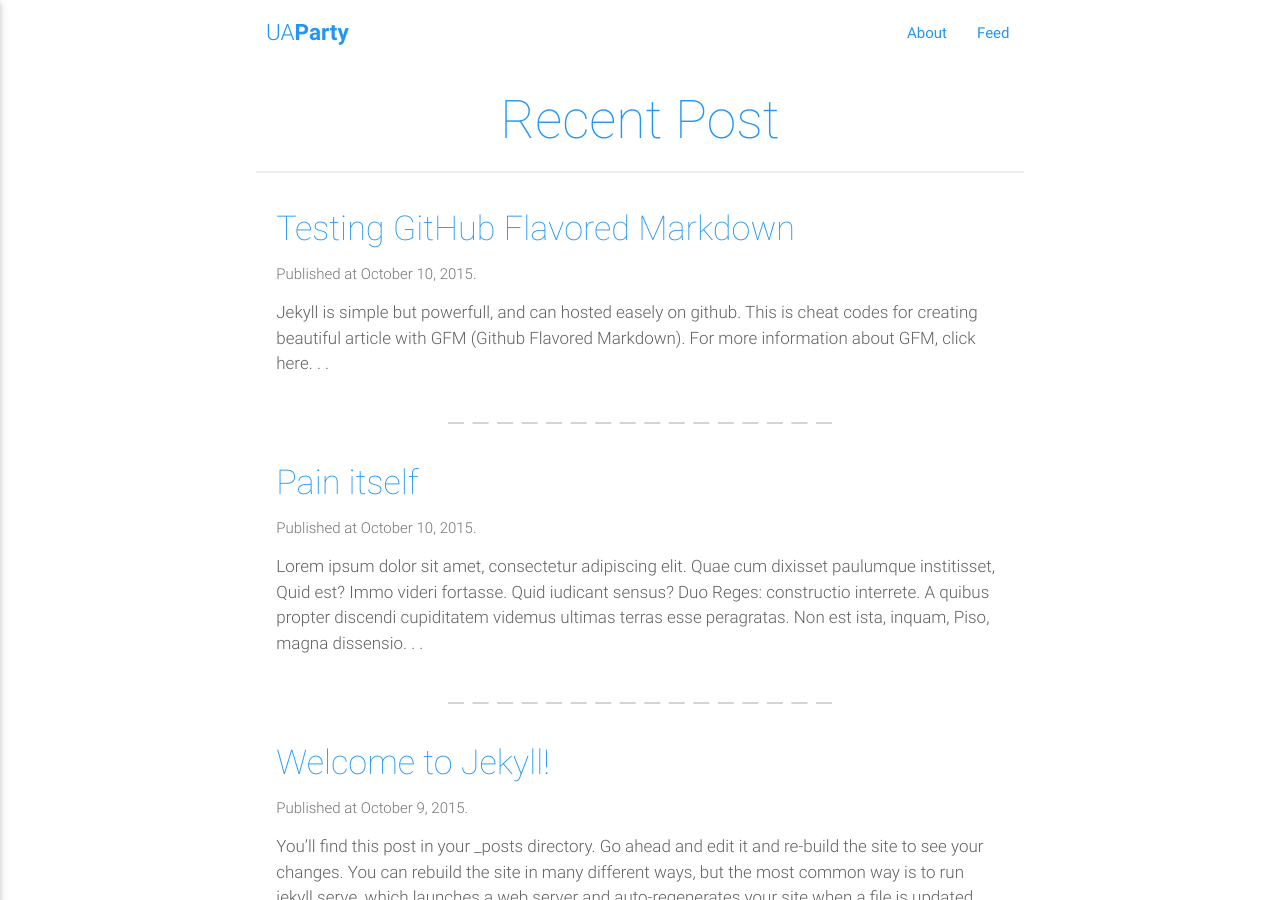
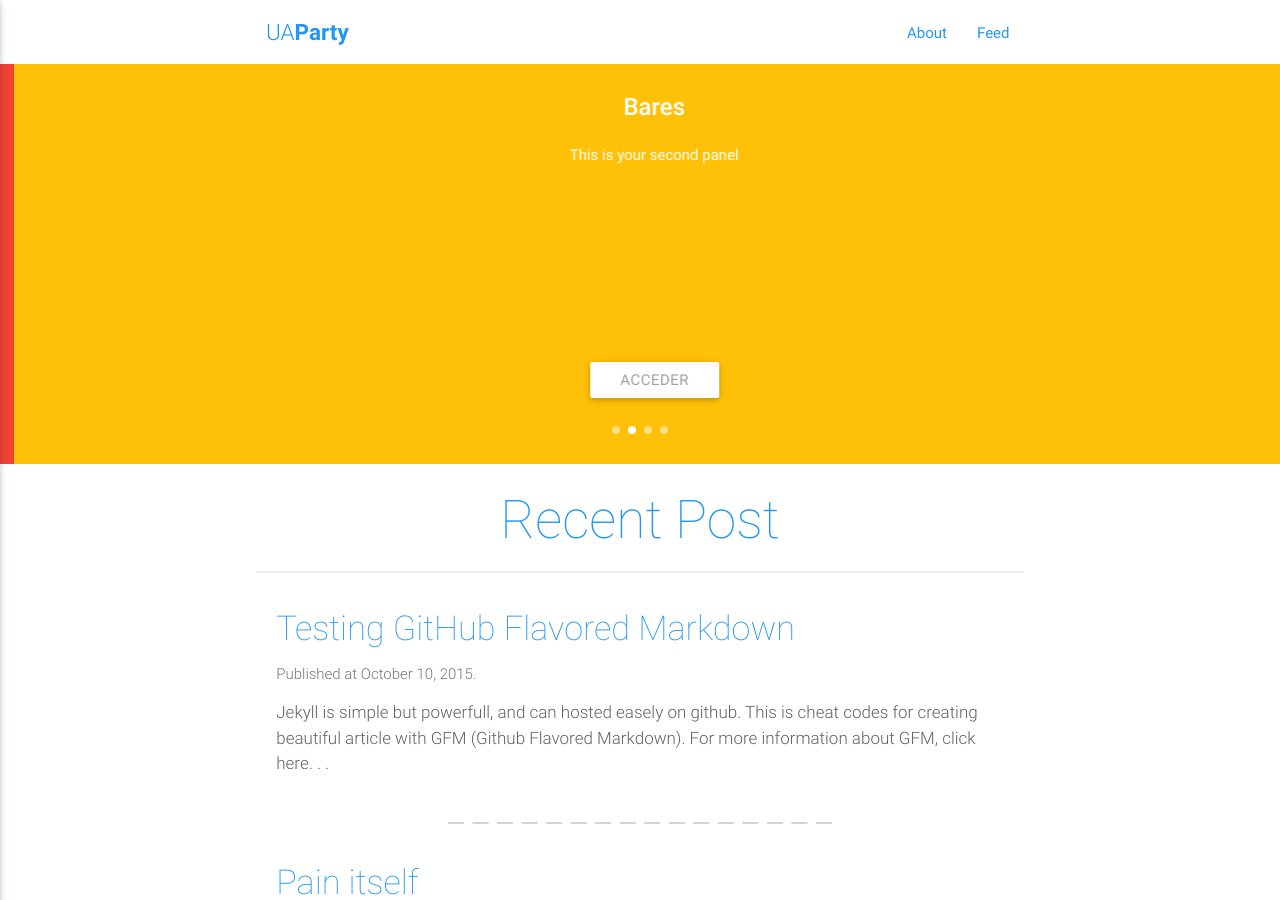
Before and after one commit to izadiegizabal/uaparty, a Jekyll site: the page built from index.html, in a window 1280 px wide and 900 px high. Built offline with Jekyll 4.4.1, drawn with Linux system fonts in a browser that asks for light colours; Markdown is read by kramdown in place of the engine named in the settings; the list of posts is cut into pages by our own code.

Commit message:
Carousel added

```diff
--- a/_layouts/default.html
+++ b/_layouts/default.html
@@ -22,6 +22,21 @@
         $('i.fa.fa-broken-heart').html('<span style="padding:5px"><span class="fa-broken-heart fa-stack"><i class="fa fa-heart fa-stack-2x"></i><i class="fa fa-flash fa-stack-1x" style="'+faFlash+'"></i></span></span>');
         $(".button-collapse").sideNav();
         $('nav a').addClass('waves-effect');
+
+        //uaparty additions
+        $(".carousel.carousel-slider").carousel({full_width: true});
+          $('.carousel').carousel({
+            padding: 200
+          });
+          autoplay()
+          function autoplay() {
+            $('.carousel').carousel('next');
+            setTimeout(autoplay, 4500);
+          }
+          $(document).ready(function(){
+            $('.carousel').carousel();
+            $('.materialboxed').materialbox();
+          });
     });
     </script>
 </body>
--- a/index.html
+++ b/index.html
@@ -1,6 +1,35 @@
 ---
 layout: default
 ---
+<!-- Corousel -->
+<div class="carousel carousel-slider center" data-indicators="true">
+  <!--
+  <div class="carousel-fixed-item center">
+    <a class="btn waves-effect white grey-text darken-text-2">acceder</a>
+  </div>
+-->
+  <div class="carousel-item red white-text" href="#one!">
+    <h2>Novedades</h2>
+    <p class="white-text">This is your first panel</p>
+    <a class="btn waves-effect white grey-text darken-text-2" href="http://uaparty.ml/" style="margin-top: 180px;">acceder</a>
+  </div>
+  <div class="carousel-item amber white-text" href="#two!">
+    <h2>Bares</h2>
+    <p class="white-text">This is your second panel</p>
+    <a class="btn waves-effect white grey-text darken-text-2" href="http://uaparty.ml/bares/" style="margin-top: 180px;">acceder</a>
+  </div>
+  <div class="carousel-item green white-text" href="#three!">
+    <h2>Cócteles</h2>
+    <p class="white-text">This is your third panel</p>
+    <a class="btn waves-effect white grey-text darken-text-2" href="http://uaparty.ml/cocteles/" style="margin-top: 180px;">acceder</a>
+  </div>
+  <div class="carousel-item blue white-text" href="#four!">
+    <h2>Juegos</h2>
+    <p class="white-text">This is your fourth panel</p>
+    <a class="btn waves-effect white grey-text darken-text-2" href="http://uaparty.ml/juegos/" style="margin-top: 180px;">acceder</a>
+  </div>
+</div>
+
 <div class="container">
     <div class="group-article">
         <div class="row no-margin">
```
Also changed, not shown: 6 other files.
